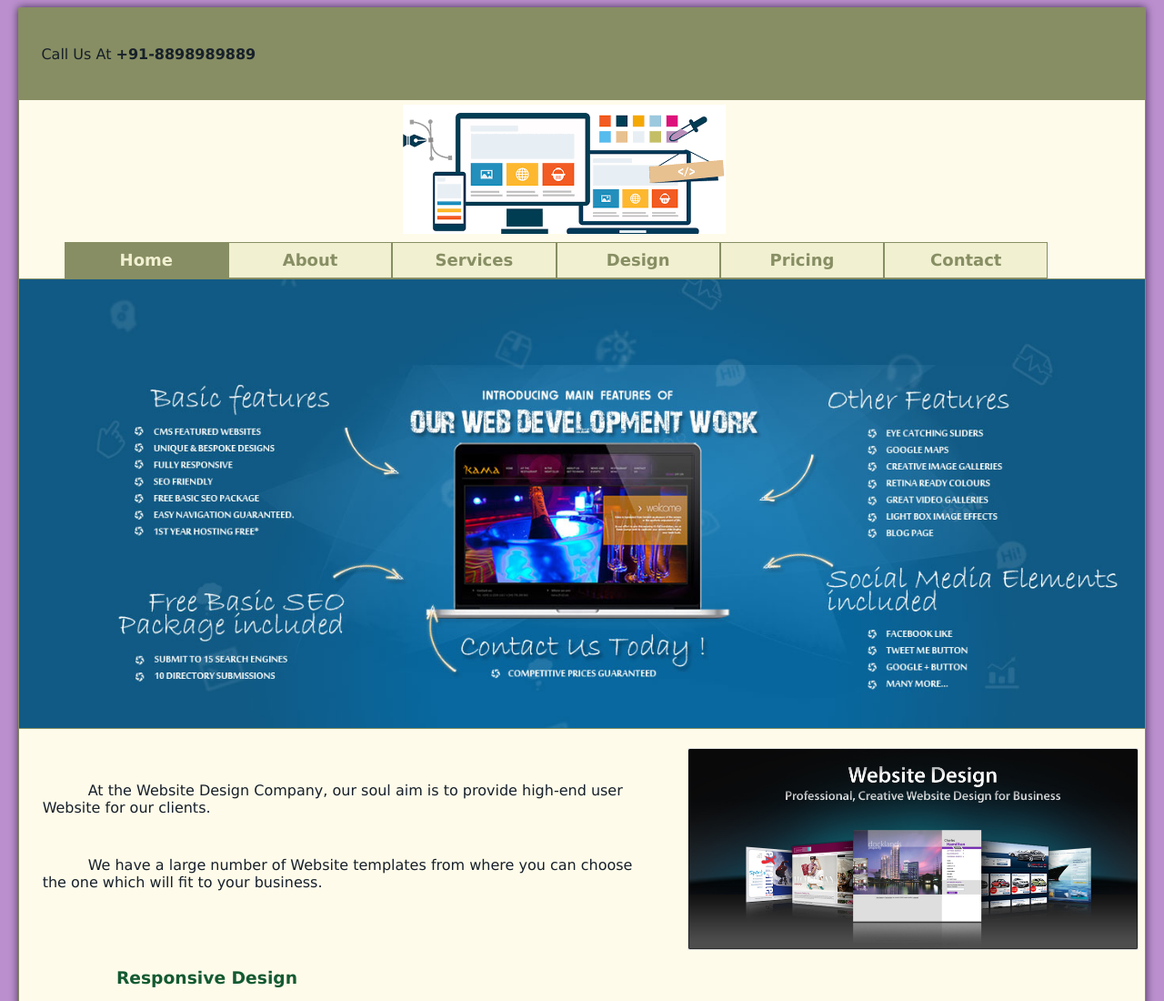
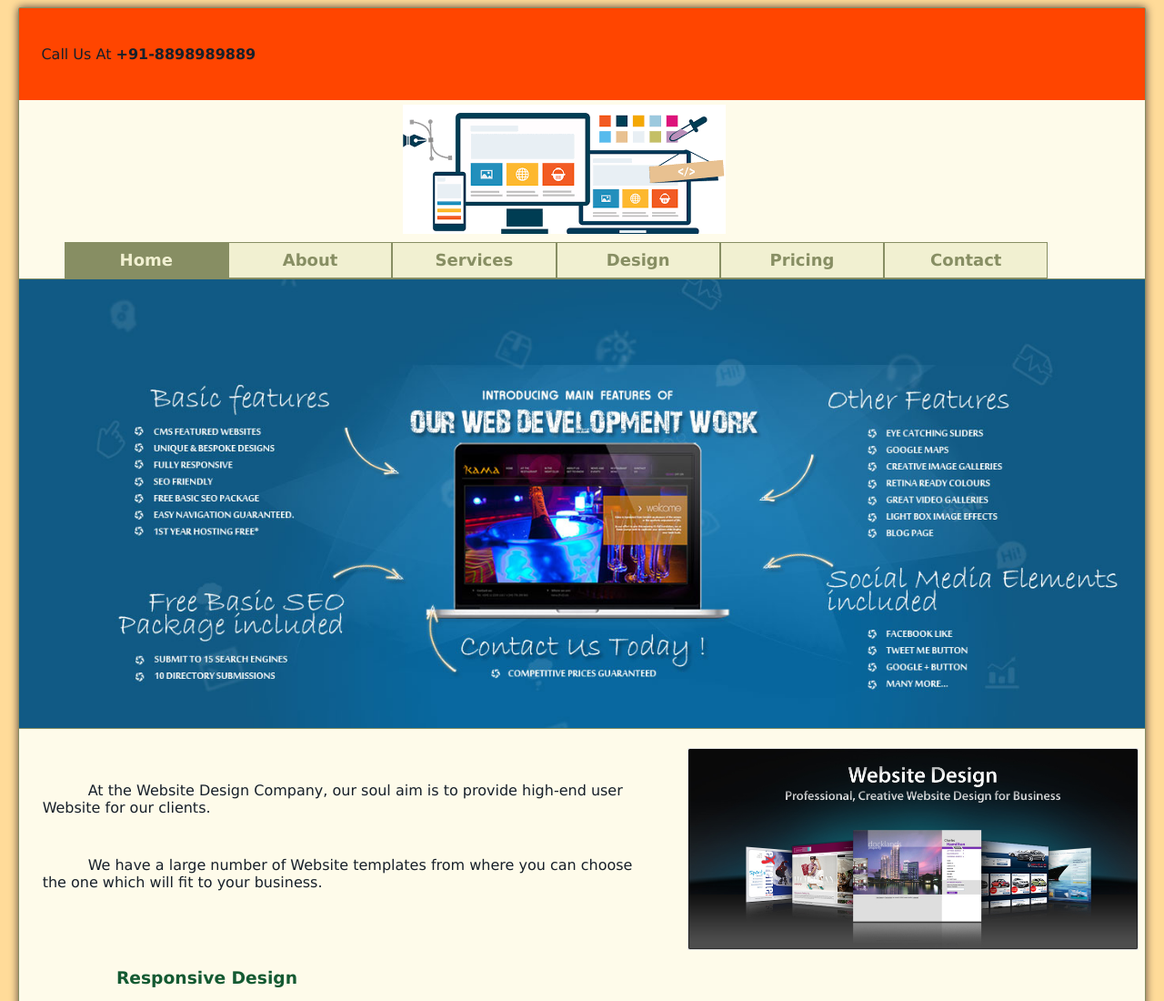
Before and after one commit to shubham-sr/Tutorial-site, a plain HTML site: page index.html in a window 1280 px wide. Shown: the top 1100 px of the page at 91% size. Drawn offline with Linux system fonts and the light colour scheme.

Commit message:
Update index.html

```diff
--- a/index.html
+++ b/index.html
@@ -7,7 +7,7 @@
 
 <style>
 body {
-  background:  #BB8FCE;
+  background:  #ffdb99;
   font-family: Verdana, Tahoma, Arial, sans-serif;
   font-size: 18px
   overflow: auto;
@@ -39,7 +39,7 @@ img {
 #callout {
   width: 100%;
   height: auto;
-  background: #878E63;
+  background: #FF4500;
   overflow: hidden;
 }
 #callout p a{
```
